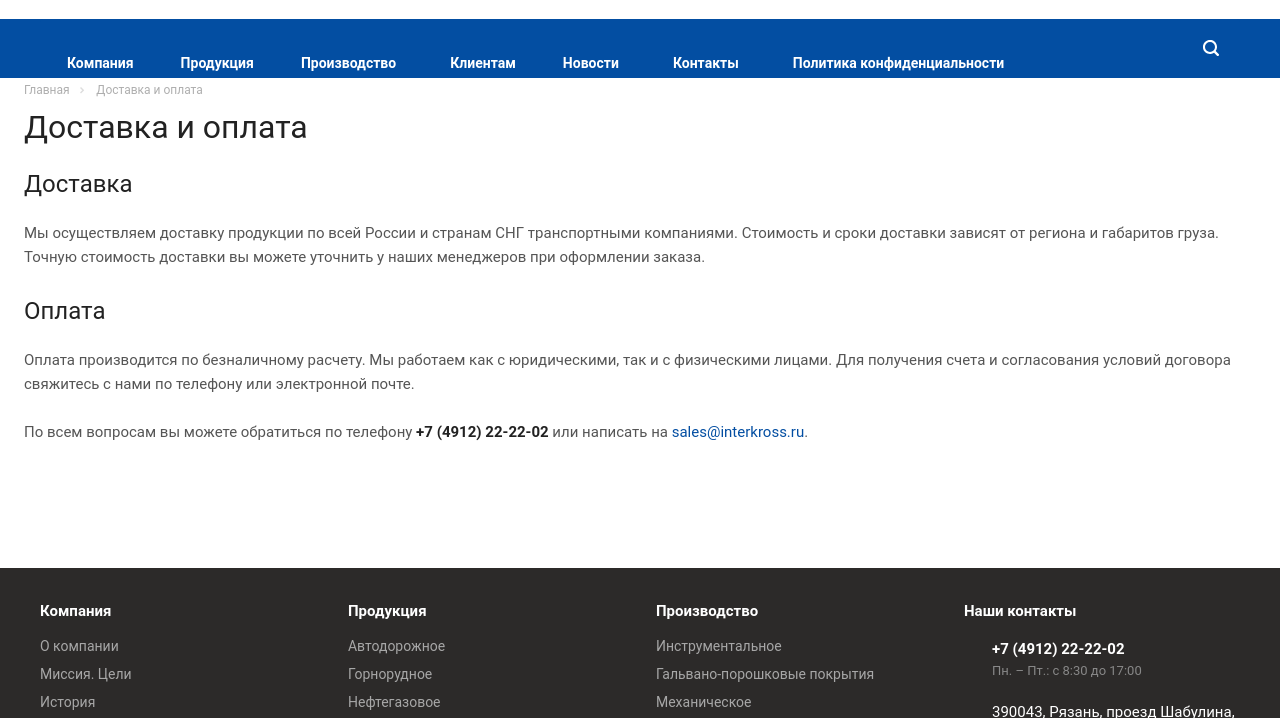
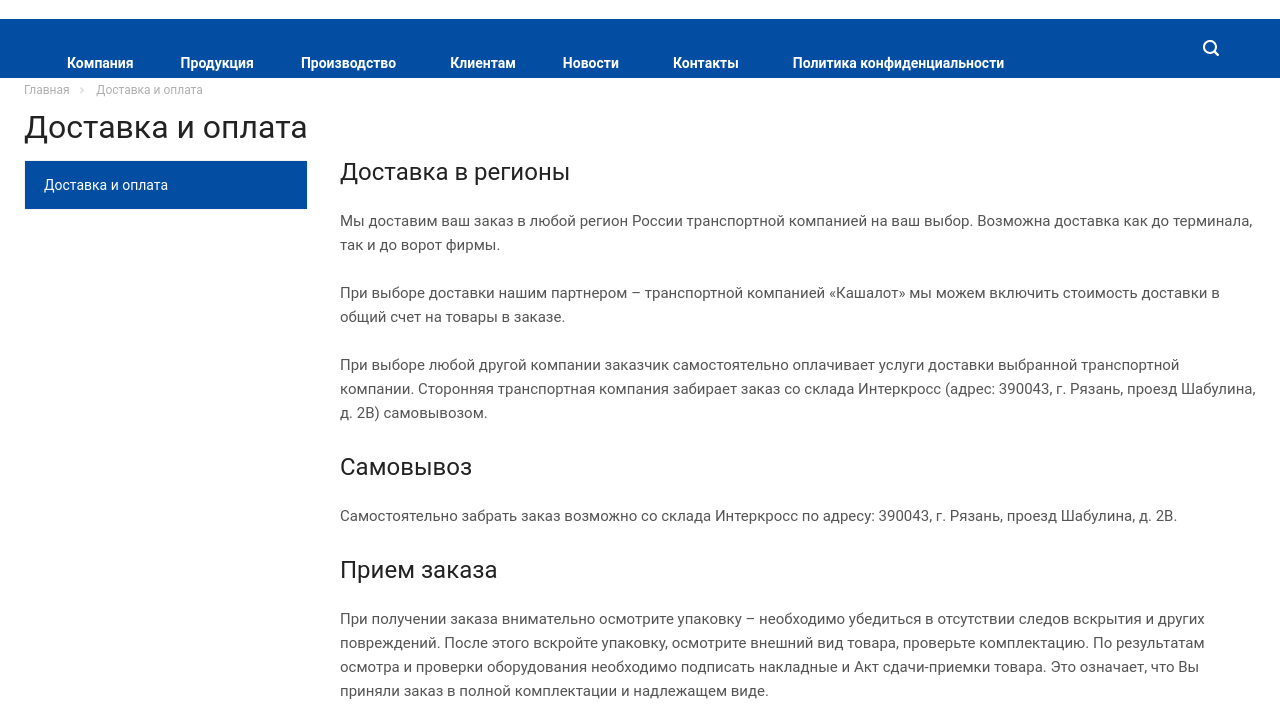
Before and after one commit to Makisima/intercross_pro, an Eleventy site: page src/info/dostavka-i-oplata/index.njk in a window 1280 px wide. Shown: the part 81-799 px from the top of the page. Built offline with nearby package versions, Linux system fonts and the light colour scheme; Eleventy itself is replaced by a stand-in of ours; files that its build step writes are made by us from their sources.

Commit message:
fix: вакансии — убран выдуманный hr@; feat: доставка и оплата — реальный контент из зеркала

```diff
--- a/src/info/dostavka-i-oplata/index.njk
+++ b/src/info/dostavka-i-oplata/index.njk
@@ -1,7 +1,7 @@
 ---
 layout: layout.njk
 title: "Доставка и оплата — АО «Интеркросс»"
-description: "Информация о доставке и оплате продукции АО «Интеркросс»."
+description: "Условия доставки и оплаты продукции АО «Интеркросс»: транспортные компании, самовывоз, приёмка заказа."
 bodyClass: "header_nopacity header_fill_colored side_left all_title_2 mfixed_Y mfixed_view_always fill_bg_n mheader-v1 footer-v3 header-v1 title-v1 with_phones"
 ---
 <div class="body">
@@ -19,14 +19,28 @@ bodyClass: "header_nopacity header_fill_colored side_left all_title_2 mfixed_Y m
 
 				<h1 id="pagetitle">Доставка и оплата</h1>
 
-				<div class="text_block" style="margin-top: 20px;">
-					<h3>Доставка</h3>
-					<p>Мы осуществляем доставку продукции по всей России и странам СНГ транспортными компаниями. Стоимость и сроки доставки зависят от региона и габаритов груза. Точную стоимость доставки вы можете уточнить у наших менеджеров при оформлении заказа.</p>
+				<div class="row">
+					<div class="col-md-3 col-sm-12 col-xs-12">
+						<aside class="sidebar">
+							<ul class="nav nav-list side-menu">
+								<li class="active"><a href="/info/dostavka-i-oplata/">Доставка и оплата</a></li>
+							</ul>
+						</aside>
+					</div>
 
-					<h3 style="margin-top: 30px;">Оплата</h3>
-					<p>Оплата производится по безналичному расчету. Мы работаем как с юридическими, так и с физическими лицами. Для получения счета и согласования условий договора свяжитесь с нами по телефону или электронной почте.</p>
+					<div class="col-md-9 col-sm-12 col-xs-12 content-md">
+						<h3 style="margin-top: 0">Доставка в регионы</h3>
+						<p>Мы доставим ваш заказ в любой регион России транспортной компанией на ваш выбор. Возможна доставка как до терминала, так и до ворот фирмы.</p>
+						<p>При выборе доставки нашим партнером – транспортной компанией «Кашалот» мы можем включить стоимость доставки в общий счет на товары в заказе.</p>
+						<p>При выборе любой другой компании заказчик самостоятельно оплачивает услуги доставки выбранной транспортной компании. Сторонняя транспортная компания забирает заказ со склада Интеркросс (адрес: 390043, г. Рязань, проезд Шабулина, д. 2В) самовывозом.</p>
 
-					<p style="margin-top: 20px;">По всем вопросам вы можете обратиться по телефону <strong>+7 (4912) 22-22-02</strong> или написать на <a href="mailto:sales@interkross.ru">sales@interkross.ru</a>.</p>
+						<h3>Самовывоз</h3>
+						<p>Самостоятельно забрать заказ возможно со склада Интеркросс по адресу: 390043, г. Рязань, проезд Шабулина, д. 2В.</p>
+
+						<h3>Прием заказа</h3>
+						<p>При получении заказа внимательно осмотрите упаковку – необходимо убедиться в отсутствии следов вскрытия и других повреждений. После этого вскройте упаковку, осмотрите внешний вид товара, проверьте комплектацию. По результатам осмотра и проверки оборудования необходимо подписать накладные и Акт сдачи-приемки товара. Это означает, что Вы приняли заказ в полной комплектации и надлежащем виде.</p>
+						<p>Дополнительную консультацию по всем вопросам, связанным с доставкой и приемкой товара можно получить по телефону: <a href="tel:+74912222202">+7 (4912) 22-22-02</a> или отправив запрос на почту <a href="mailto:sales@interkross.ru">sales@interkross.ru</a>.</p>
+					</div>
 				</div>
 
 			</div>
```
Also changed, not shown: src/company/vacancy/index.njk (+1 -14 lines).
